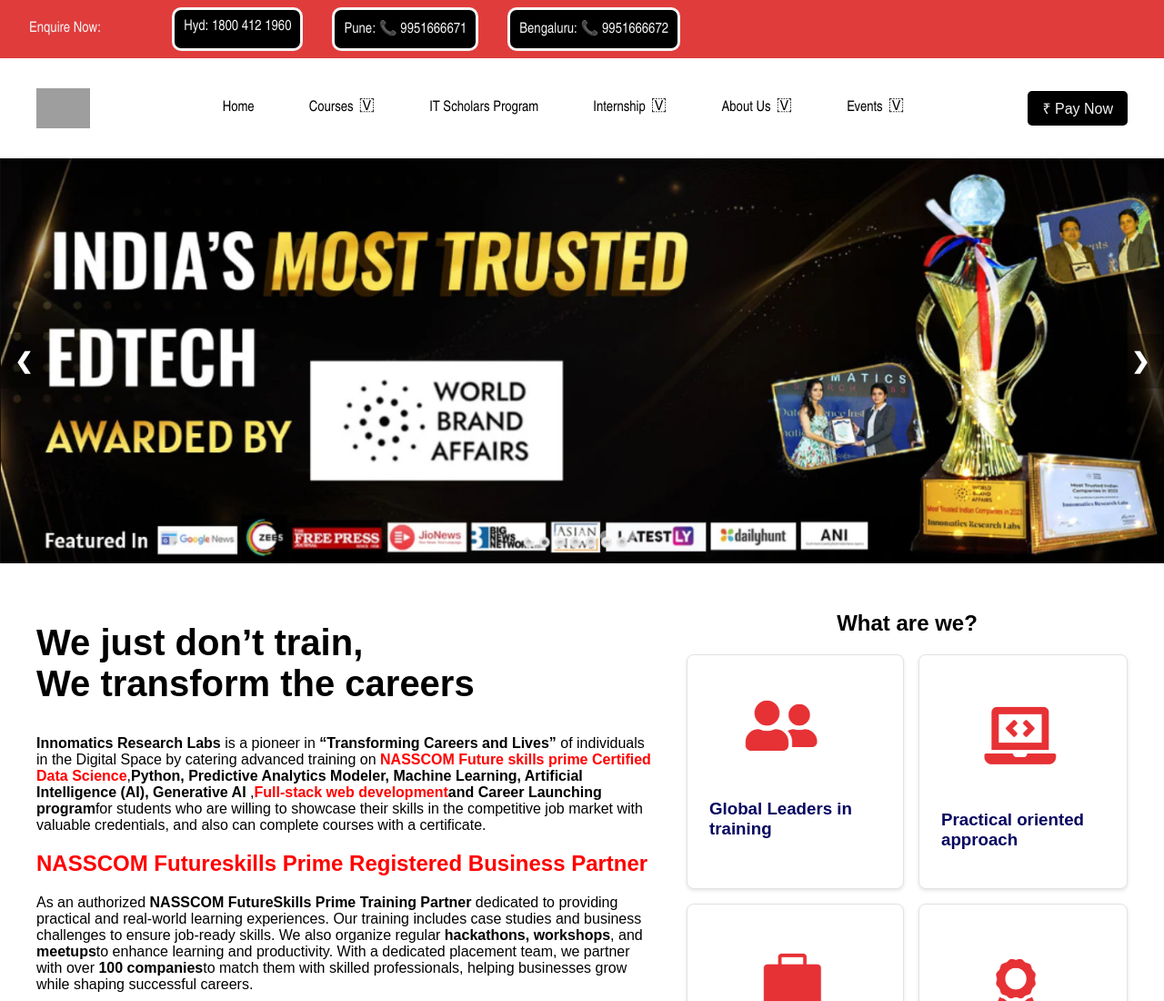
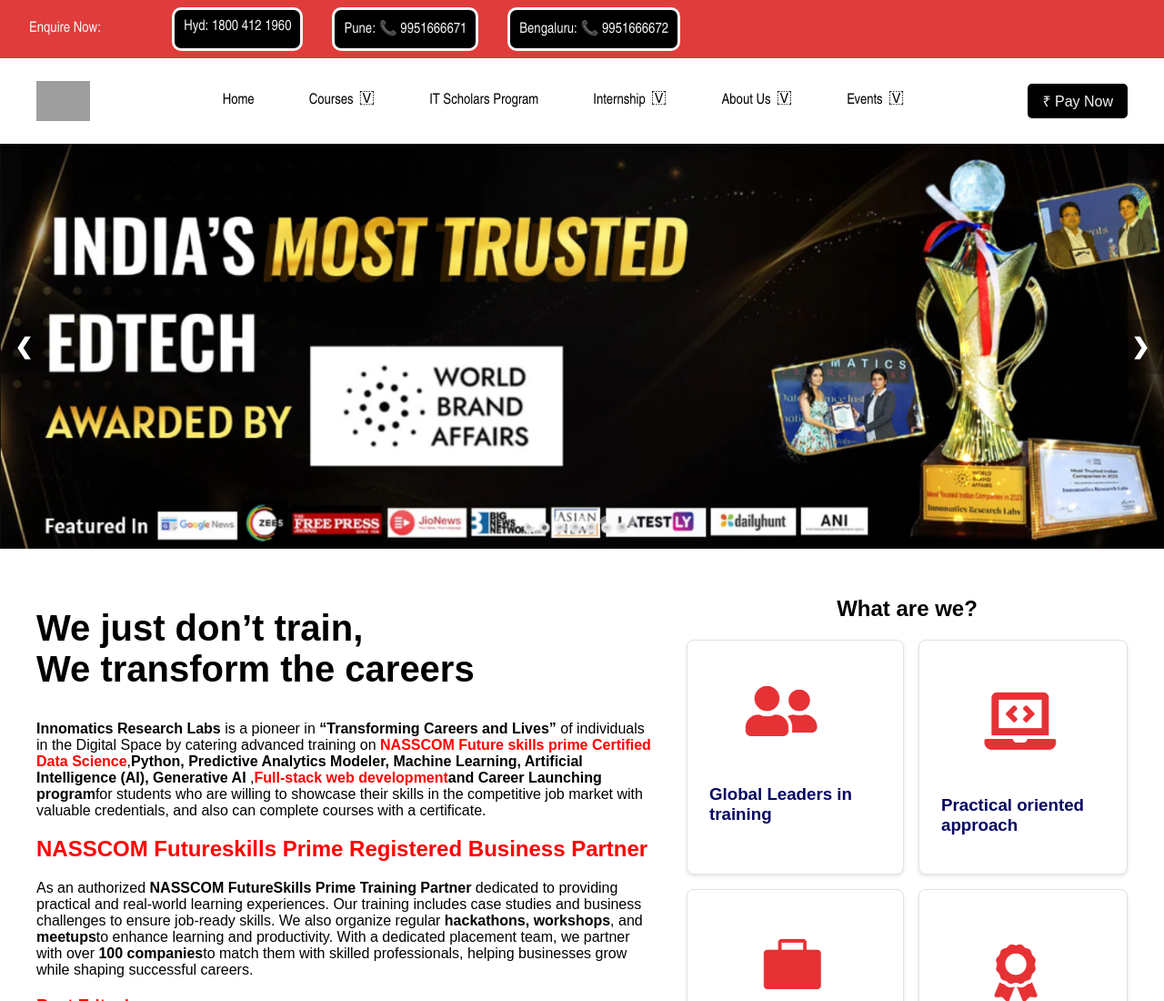
Before and after one commit to himashree56/InnomaticsClone, a plain HTML site: page index.html in a window 1280 px wide. Shown: the top 1100 px of the page at 91% size. Drawn offline with Linux system fonts and the light colour scheme; grey boxes are pictures that could not be loaded.

Commit message:
Update style.css

```diff
--- a/style.css
+++ b/style.css
@@ -59,7 +59,7 @@
     align-items: center;
     max-width: var(--max-width);
     margin: 0 auto;
-    padding: 1rem var(--padding-x);
+    padding: 0.5rem var(--padding-x);
 }
 
 .logo {
```
